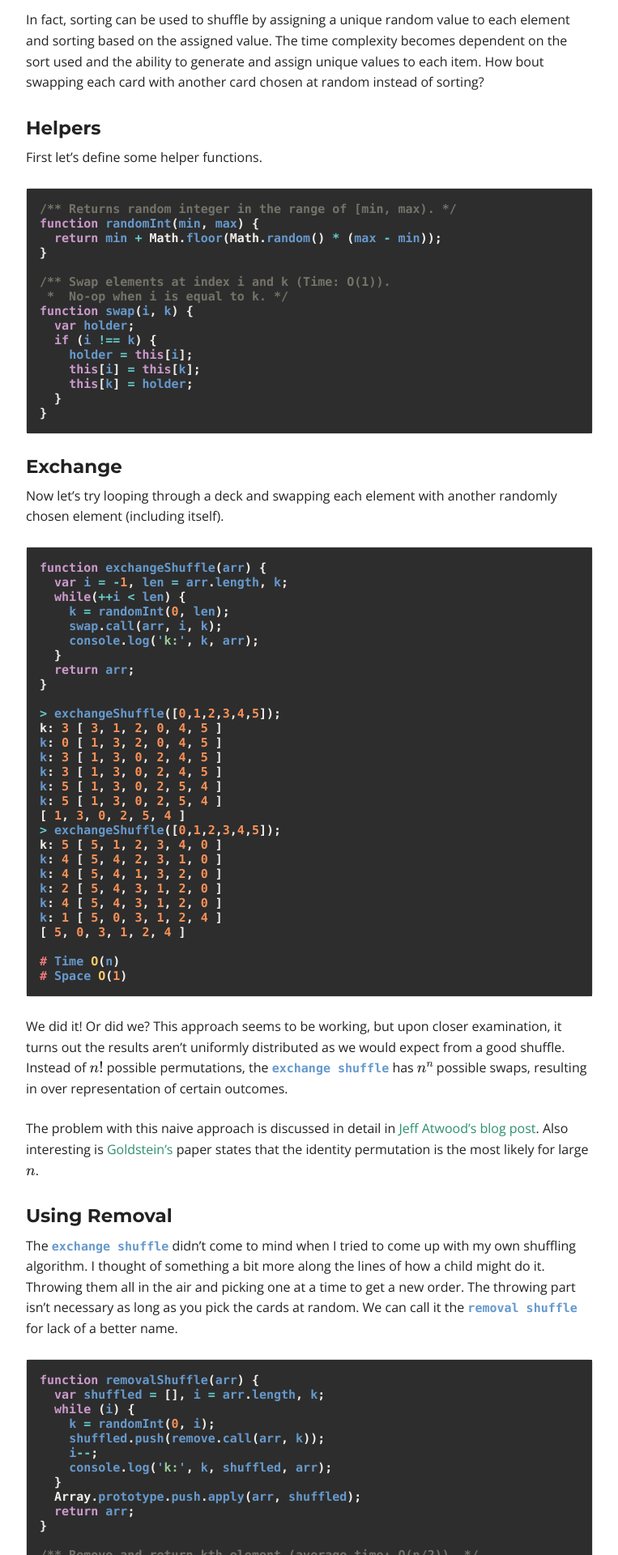
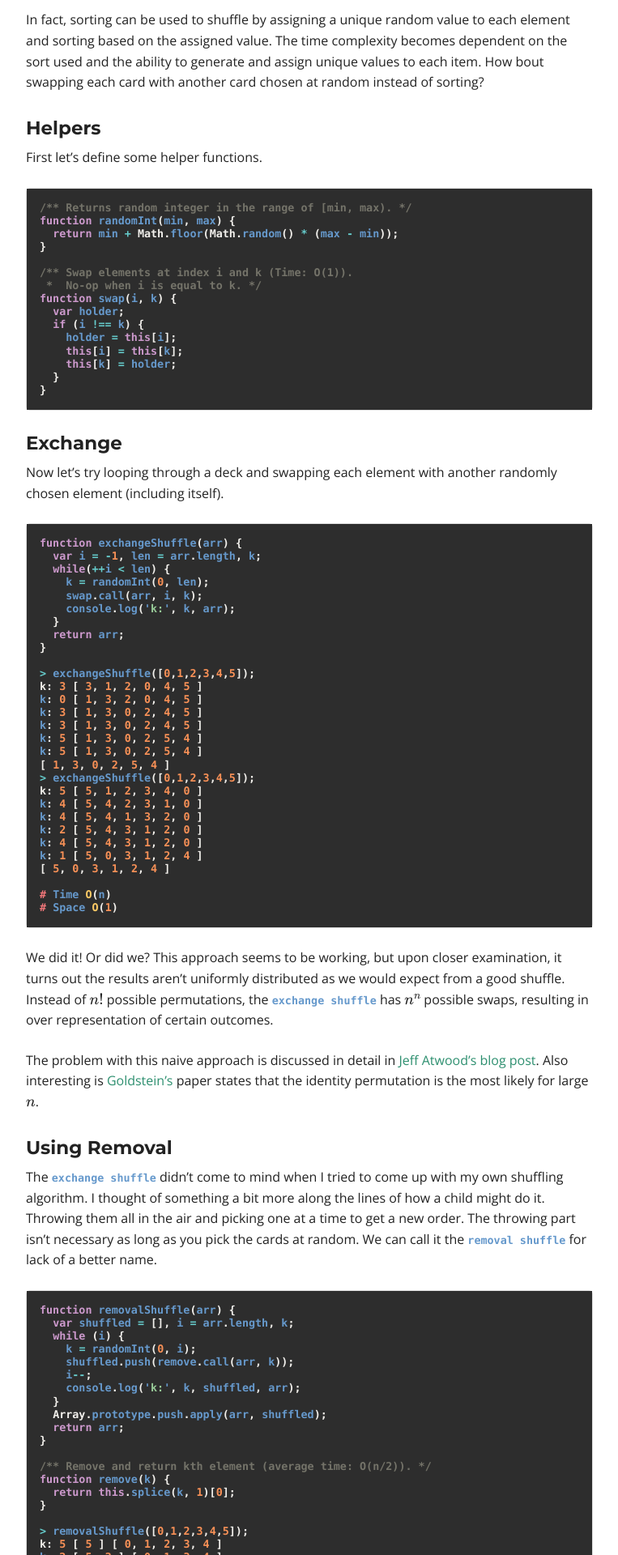
Before and after one commit to dting/dting.github.io, a Jekyll site: the page built from _posts/2015-03-15-shuffle.md, in a window 1280 px wide. Shown: the part 2136-4056 px from the top of the page at 81% size, without its empty margins (258-1021 px from the left). Built offline with Jekyll 4.4.1, drawn with Linux system fonts in a browser that asks for light colours; nearby versions of some CDN libraries; formulas are drawn with MathJax 3; comment, search, counter and statistics services are not loaded.

Commit message:
Reduce code font size and remove word wrap.

```diff
--- a/assets/css/post.css
+++ b/assets/css/post.css
@@ -495,11 +495,10 @@ html, body, .notepad-post-container, .notepad-post-header {
   color: #fff; }
 
 pre {
-  word-wrap: break-word;
   margin-bottom: 1.5625rem; }
 
 code {
-  font-size: 0.9375rem;
+  font-size: 0.8375rem;
   line-height: 1.2;
   font-weight: bold; }
 
```
